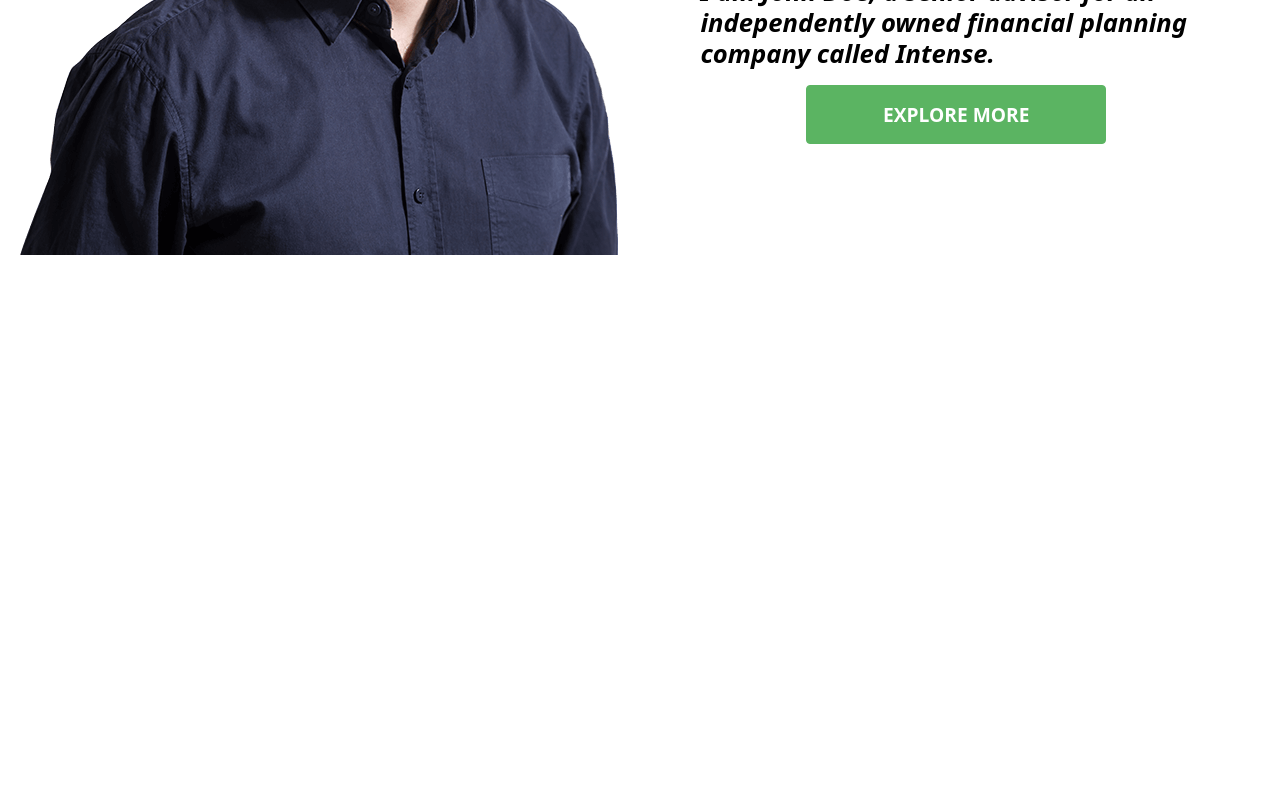
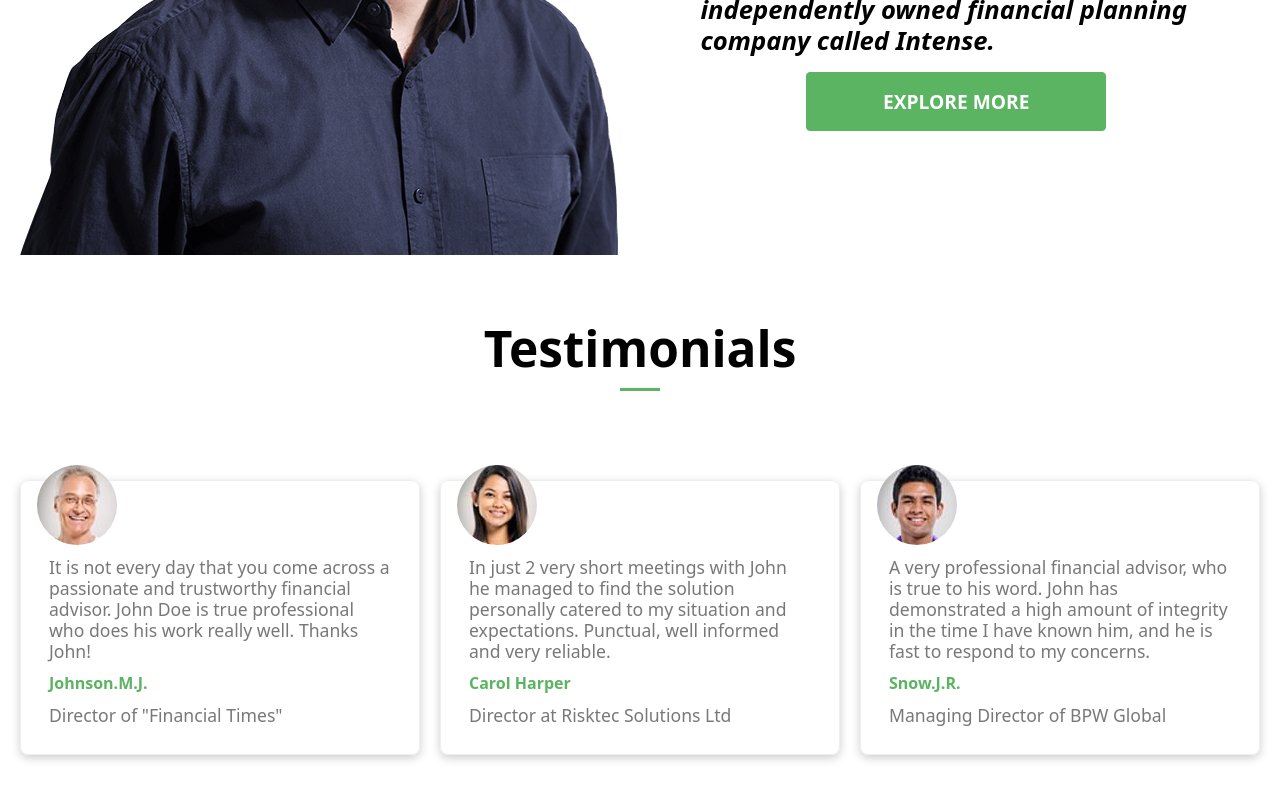
Before and after one commit to matthewadel/React_2, a React (Vite) app: page / in a window 1280 px wide. Shown: the part 1297-2097 px from the top of the page. Before the commit the page ends 1552 px from the top, so only its background shows below. Built offline with nearby package versions, Linux system fonts and the light colour scheme.

Commit message:
finish testimonials component

```diff
--- a/src/App.tsx
+++ b/src/App.tsx
@@ -1,6 +1,7 @@
 import { About } from './components/About'
 import { Hero } from './components/Hero'
 import { Navbar } from './components/Navbar'
+import { Testimonials } from './components/Testimonials'
 
 function App() {
 
@@ -9,6 +10,7 @@ function App() {
       <Navbar />
       <Hero />
       <About />
+      <Testimonials />
     </div>
   )
 }
--- /dev/null
+++ b/src/components/Testimonials.css
@@ -0,0 +1,72 @@
+.Testimonials {
+    color: #000;
+    width: 100%;
+}
+
+.Testimonials .child {
+    display: flex;
+    flex-direction: column;
+    align-items: center;
+    max-width: 1240px;
+    margin: 4rem auto;
+}
+
+.Testimonials .child h1 {
+    font-size: 3.1rem;
+    font-weight: 600;
+
+}
+
+.Testimonials .cards-container {
+    display: grid;
+    grid-template-columns: repeat(3, 1fr);
+    width: 100%;
+    grid-gap: 20px;
+    margin: 4rem 0;
+}
+
+.Testimonials .card {
+    width: 100%;
+    border: 1px solid #eee;
+    border-radius: 8px;
+    box-shadow: 0 3px 10px rgb(0, 0, 0, .2);
+    padding: 1rem;
+}
+
+.Testimonials .card img {
+    width: 80px;
+    height: 80px;
+    border-radius: 40px;
+    margin-top: -2rem;
+}
+
+.Testimonials .card p:first-of-type {
+    color: #787878;
+    font-size: 1.1rem;
+    margin: 12px;
+}
+
+.Testimonials .card p:nth-child(3) {
+    color: var(--primary-color);
+    font-size: 1rem;
+    font-weight: 700;
+    margin: 0px 12px;
+}
+
+.Testimonials .card p:last-of-type {
+    color: #787878;
+    font-size: 1.1rem;
+    margin: 12px;
+}
+
+@media screen and (max-width: 940px) {
+
+    .Testimonials .cards-container {
+        grid-template-columns: repeat(1, 1fr);
+        width: calc(100% - 32px);
+    }
+
+    .Testimonials .card {
+        margin: 1rem auto;
+    }
+}
--- /dev/null
+++ b/src/components/Testimonials.tsx
@@ -0,0 +1,32 @@
+import './Testimonials.css'
+import user1 from '../assets/user1.jpeg'
+import user2 from '../assets/user2.jpeg'
+import user3 from '../assets/user3.jpeg'
+
+export const Testimonials = () => {
+
+    const Card = ({ image, paragraph, name, position, }: { image: string, paragraph: string, name: string, position: string }) => {
+        return (
+            <div className='card'>
+                <img src={image} alt="" />
+                <p>{paragraph}</p>
+                <p>{name}</p>
+                <p>{position}</p>
+            </div>
+        )
+    }
+
+    return (
+        <div className="Testimonials">
+            <div className="child">
+                <h1>Testimonials</h1>
+                <span className="line"></span>
+                <div className='cards-container'>
+                    <Card position='Director of "Financial Times"' name="Johnson.M.J." image={user1} paragraph='It is not every day that you come across a passionate and trustworthy financial advisor. John Doe is true professional who does his work really well. Thanks John!' />
+                    <Card position='Director at Risktec Solutions Ltd' name="Carol Harper" image={user2} paragraph='In just 2 very short meetings with John he managed to find the solution personally catered to my situation and expectations. Punctual, well informed and very reliable.' />
+                    <Card position='Managing Director of BPW Global' name="Snow.J.R." image={user3} paragraph='A very professional financial advisor, who is true to his word. John has demonstrated a high amount of integrity in the time I have known him, and he is fast to respond to my concerns.' />
+                </div>
+            </div>
+        </div>
+    )
+}
--- a/src/index.css
+++ b/src/index.css
@@ -51,6 +51,7 @@ body {
   border: 1px solid var(--primary-color);
   border-radius: 4px;
   cursor: pointer;
+  cursor: pointer;
 }
 
 .button:hover {
@@ -64,6 +65,8 @@ body {
   height: 3px;
   margin: 5px auto;
   background-color: var(--primary-color);
+  margin: 0;
+  margin-top: -1rem;
 }
 
 @media (prefers-color-scheme: light) {
```
